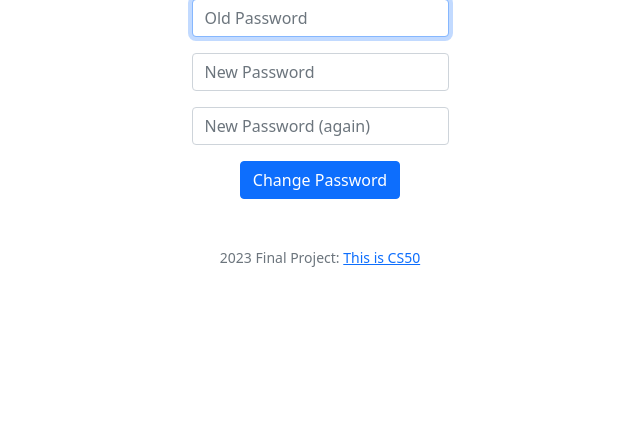
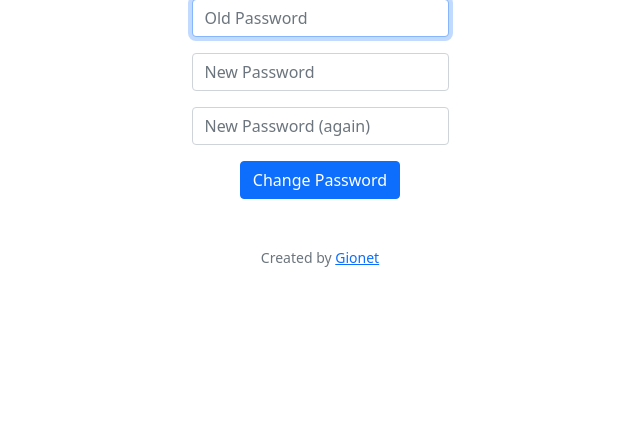
Before and after one commit to gionet/inv_mgmt_sys, a Flask app: page /change_password in a window 1280 px wide. Shown: the part 125-572 px from the top of the page, without its empty margins (320-960 px from the left). Run offline with Flask 3, Linux system fonts and the light colour scheme; a user stored in the database is signed in; some libraries are stand-ins or nearby versions.

Commit message:
touch up README.md and layout.html

```diff
--- a/templates/layout.html
+++ b/templates/layout.html
@@ -69,7 +69,7 @@
         </main>
 
         <footer class="mb-5 small text-center text-muted">
-            2023 Final Project: <a href="https://cs50.harvard.edu/x/2023/project/">This is CS50</a>
+            Created by <a href="https://github.com/gionet/inv_mgmt_sys">Gionet</a>
         </footer>
 
     </body>
```
Also changed, not shown: README.md.
